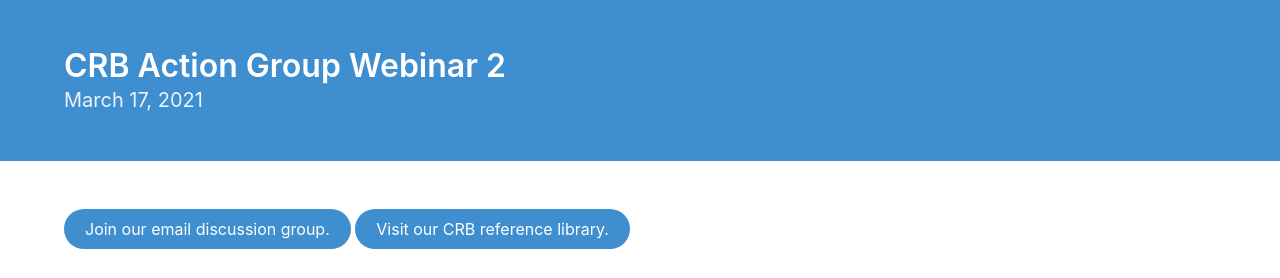
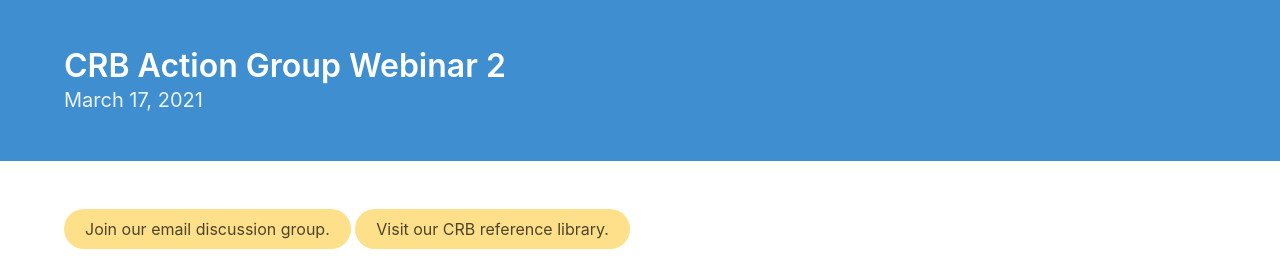
Before and after one commit to aubreymoore/CRB-Action-Group-Webinar-2021-03-17, a plain HTML site: page index.html in a window 1280 px wide. Shown: the top 278 px of the page. Drawn offline with nearby package versions, Linux system fonts and the light colour scheme.

Commit message:
Update index.html

```diff
--- a/index.html
+++ b/index.html
@@ -25,8 +25,8 @@
     <div class="container">
       <div class="content">
 
-<a href="http://crbg.guaminsects.net/listinfo.cgi/crbg-guaminsects.net" class="button is-info is-rounded">Join our email discussion group.</a>
-<a href="https://aubreymoore.pythonanywhere.com/crblib" class="button is-info is-rounded">Visit our CRB reference library.</a>
+<a href="http://crbg.guaminsects.net/listinfo.cgi/crbg-guaminsects.net" class="button is-warning is-rounded">Join our email discussion group.</a>
+<a href="https://aubreymoore.pythonanywhere.com/crblib" class="button is-warning is-rounded">Visit our CRB reference library.</a>
 
 <h2 class="has-text-info">Full Video Recording for This Webinar</h2>
 <iframe width="320" height="135" src="https://www.youtube.com/embed/2dt-fMQ_K-k?start=788" frameborder="0" allow="accelerometer; autoplay; clipboard-write; encrypted-media; gyroscope; picture-in-picture" allowfullscreen></iframe>
```
